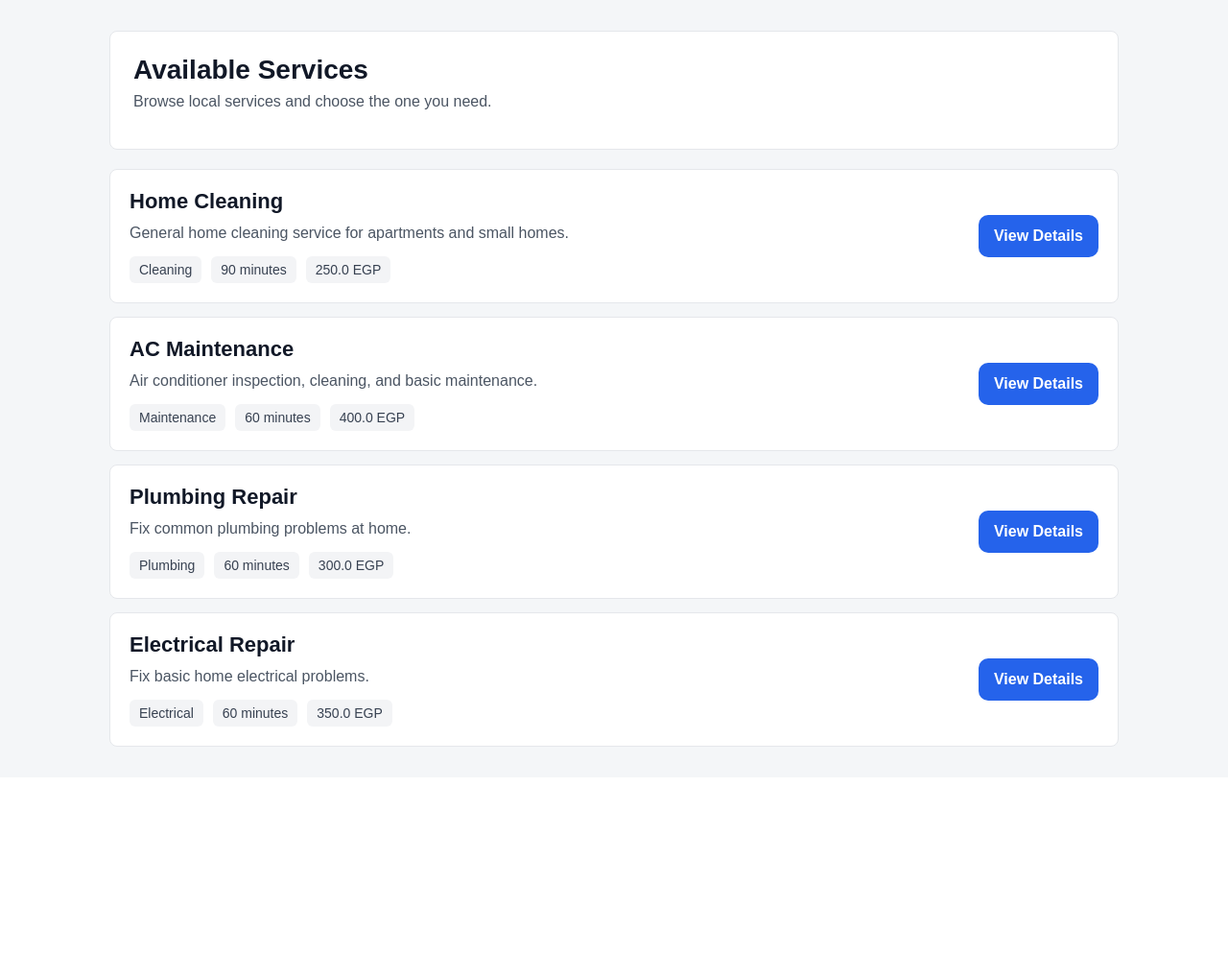
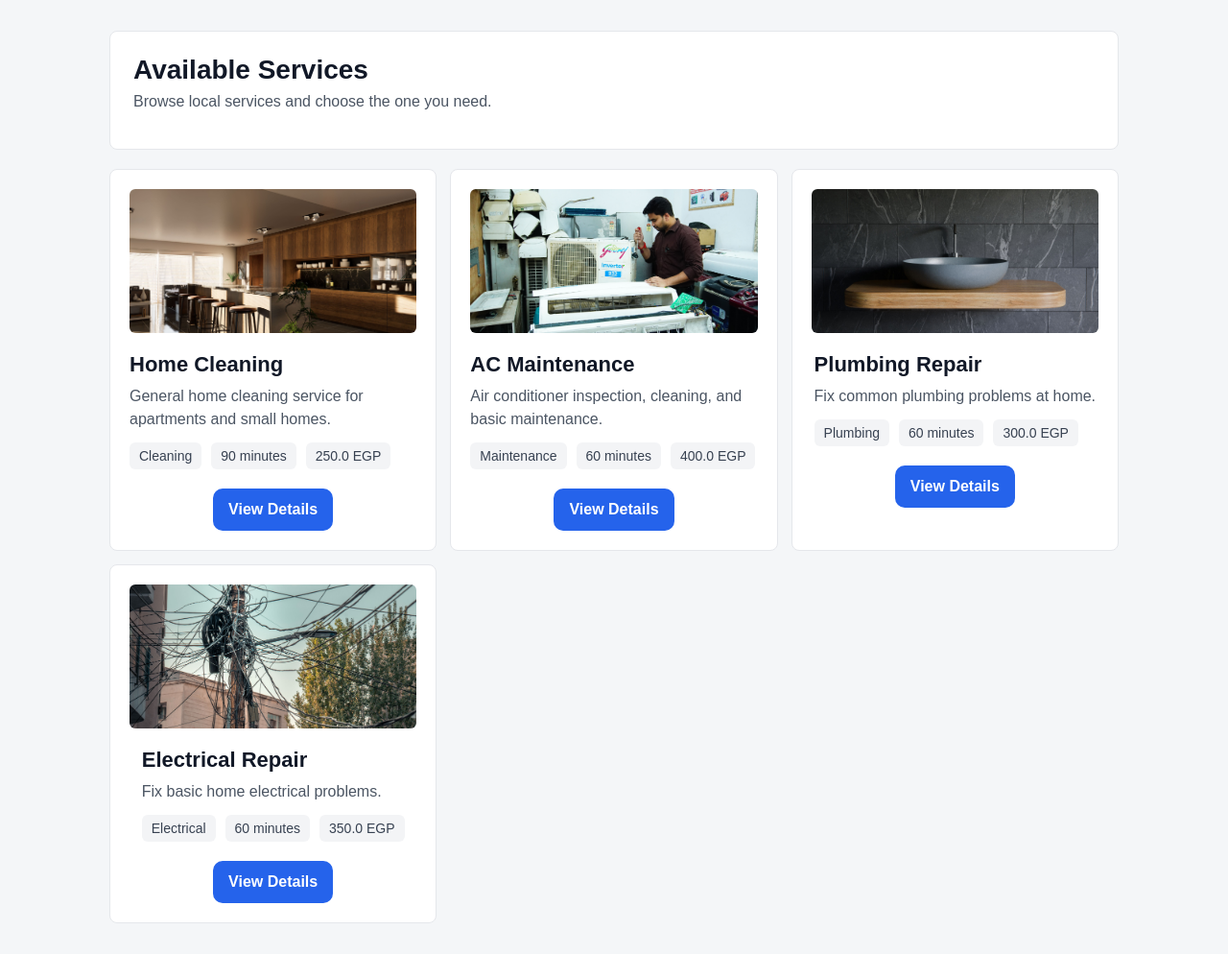
Before and after one commit to mostafa2742002/Local-Services-Booking-Platform, a Flask app: page /services/ in a window 1280 px wide. Shown: the part 56-1050 px from the top of the page at 96% size. Before the commit the page ends 834 px from the top, so only its background shows below. Run offline with Flask 3, Linux system fonts and the light colour scheme; some libraries are stand-ins or nearby versions.

Commit message:
Add Plumbing Repair image to services directory

```diff
--- a/app/service/domain/local_service.py
+++ b/app/service/domain/local_service.py
@@ -11,6 +11,7 @@ class LocalService:
     category: str
     price: float
     duration_minutes: int
+    image_filename: str
     is_active: bool
     created_at: str
     updated_at: str
--- a/app/service/infrastructure/service_repository.py
+++ b/app/service/infrastructure/service_repository.py
@@ -17,6 +17,7 @@ def service_to_dict(service: LocalService) -> dict:
         "category": service.category,
         "price": service.price,
         "duration_minutes": service.duration_minutes,
+        "image_filename": service.image_filename,
         "is_active": service.is_active,
         "created_at": service.created_at,
         "updated_at": service.updated_at
@@ -32,6 +33,7 @@ def dict_to_service(data: dict) -> LocalService:
         category=data["category"],
         price=float(data["price"]),
         duration_minutes=int(data["duration_minutes"]),
+        image_filename=data["image_filename"],
         is_active=bool(data["is_active"]),
         created_at=data["created_at"],
         updated_at=data["updated_at"]
--- a/app/static/css/services.css
+++ b/app/static/css/services.css
@@ -25,8 +25,8 @@
 }
 
 .services-list {
-    display: flex;
-    flex-direction: column;
+    display: grid;
+    grid-template-columns: 1fr 1fr 1fr;
     gap: 14px;
 }
 
@@ -37,9 +37,16 @@
     border-radius: 8px;
 
     display: flex;
-    justify-content: space-between;
+    flex-direction: column;
     gap: 20px;
     align-items: center;
+}
+
+.service-card img {
+    width: 100%;
+    height: 150px;
+    object-fit: cover;
+    border-radius: 6px;
 }
 
 .service-card h2 {
--- a/app/templates/services/list.html
+++ b/app/templates/services/list.html
@@ -15,6 +15,7 @@
     {% if services %}
         {% for service in services %}
             <article class="service-card">
+                <img src="{{ url_for('static', filename='images/services/' + service.image_filename) }}" alt="{{ service.name }} Image">
                 <div>
                     <h2>{{ service.name }}</h2>
                     <p>{{ service.description }}</p>
--- a/data/services.json
+++ b/data/services.json
@@ -7,6 +7,7 @@
         "category": "Cleaning",
         "price": 250.0,
         "duration_minutes": 90,
+        "image_filename": "Home Cleaning.jpg",
         "is_active": true,
         "created_at": "2026-01-01T10:00:00",
         "updated_at": "2026-01-01T10:00:00"
@@ -19,6 +20,7 @@
         "category": "Maintenance",
         "price": 400.0,
         "duration_minutes": 60,
+        "image_filename": "AC Maintenance.jpg",
         "is_active": true,
         "created_at": "2026-01-01T10:00:00",
         "updated_at": "2026-01-01T10:00:00"
@@ -31,6 +33,7 @@
         "category": "Plumbing",
         "price": 300.0,
         "duration_minutes": 60,
+        "image_filename": "Plumbing Repair.jpg",
         "is_active": true,
         "created_at": "2026-07-11T13:39:00",
         "updated_at": "2026-07-11T13:39:00"
@@ -43,6 +46,7 @@
         "category": "Electrical",
         "price": 350.0,
         "duration_minutes": 60,
+        "image_filename": "Electrical Repair.jpg",
         "is_active": true,
         "created_at": "2026-07-12T09:17:44",
         "updated_at": "2026-07-12T09:17:44"
```
Also changed, not shown: app/static/images/services/AC Maintenance.jpg (added), app/static/images/services/Electrical Repair.jpg (added), app/static/images/services/Home Cleaning.jpg (added), app/static/images/services/Plumbing Repair.jpg (added).
